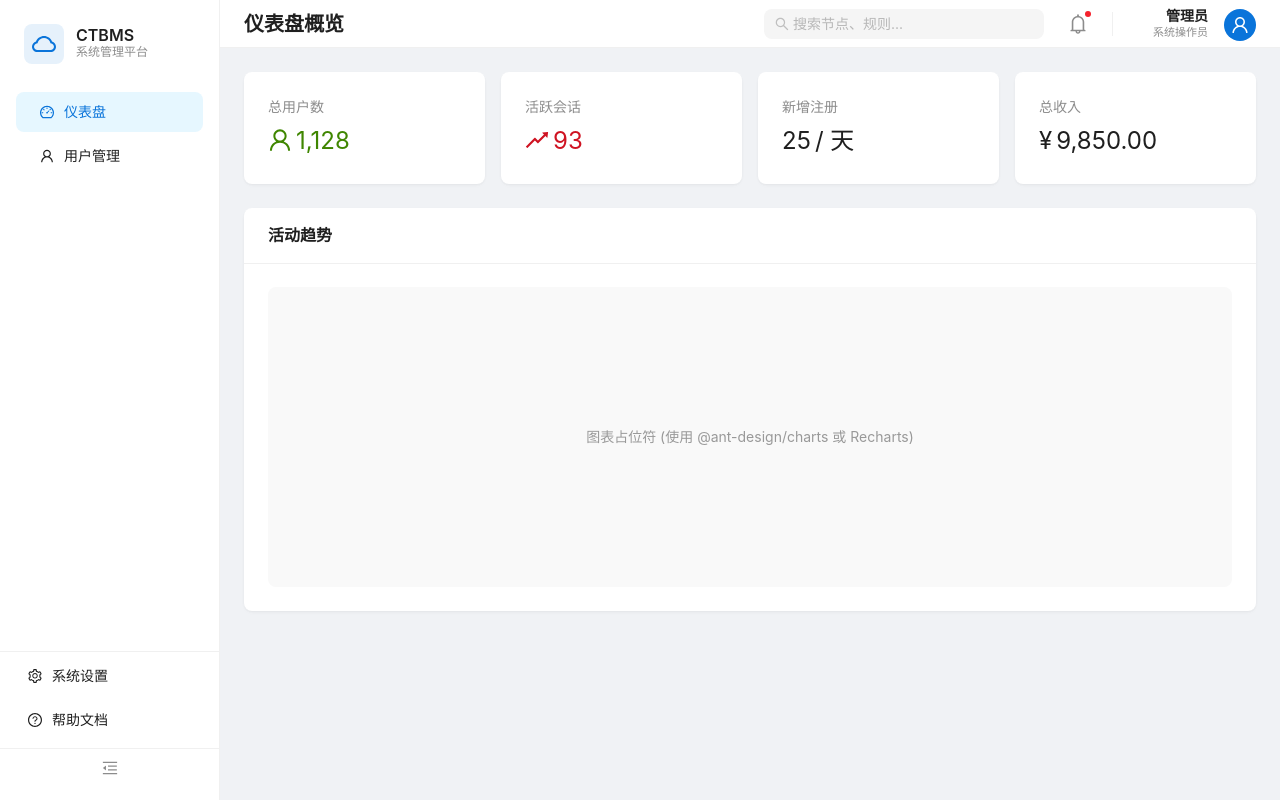
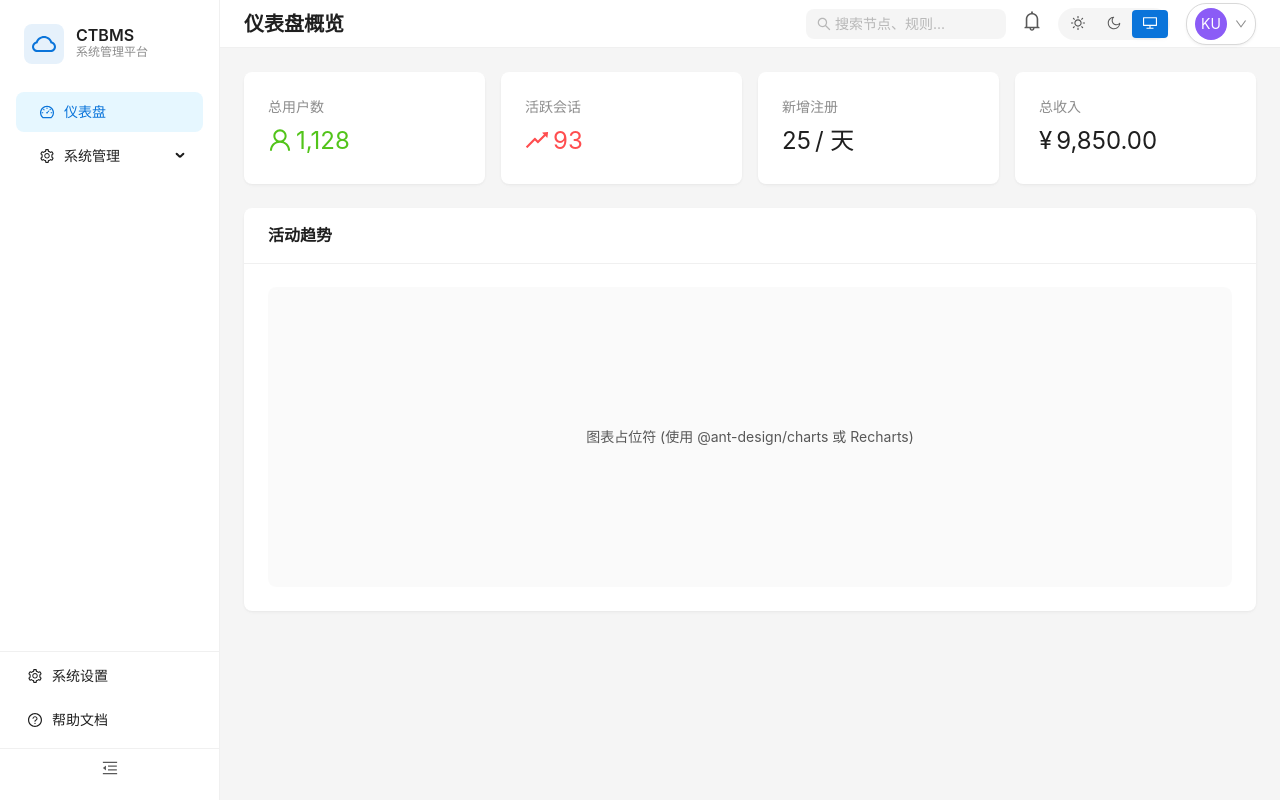
Before and after one commit to ccnuzw/CTBMS, a React (Vite) app in the folder apps/web/: page /dashboard in a window 1280 px wide. Built offline with nearby package versions, Linux system fonts and the light colour scheme.

Commit message:
布局优化

```diff
--- a/apps/web/src/App.tsx
+++ b/apps/web/src/App.tsx
@@ -2,7 +2,7 @@ import React from 'react';
 import { ConfigProvider, App as AntdApp } from 'antd';
 import { QueryClient, QueryClientProvider } from '@tanstack/react-query';
 import { RouterProvider } from 'react-router-dom';
-import theme from './theme/themeConfig';
+import { ThemeProvider } from './theme/ThemeContext';
 import { router } from './routes';
 
 const queryClient = new QueryClient();
@@ -10,11 +10,11 @@ const queryClient = new QueryClient();
 const App: React.FC = () => {
     return (
         <QueryClientProvider client={queryClient}>
-            <ConfigProvider theme={theme}>
+            <ThemeProvider>
                 <AntdApp>
                     <RouterProvider router={router} />
                 </AntdApp>
-            </ConfigProvider>
+            </ThemeProvider>
         </QueryClientProvider>
     );
 }
--- /dev/null
+++ b/apps/web/src/components/ThemeSwitcher.tsx
@@ -0,0 +1,46 @@
+import React from 'react';
+import { Segmented, ConfigProvider, theme } from 'antd';
+import { SunOutlined, MoonOutlined, DesktopOutlined } from '@ant-design/icons';
+import { useTheme } from '../theme/ThemeContext';
+
+export const ThemeSwitcher: React.FC = () => {
+    const { themeMode, setThemeMode } = useTheme();
+    const { token } = theme.useToken();
+
+    return (
+        <ConfigProvider
+            theme={{
+                components: {
+                    Segmented: {
+                        itemSelectedBg: token.colorPrimary,
+                        itemSelectedColor: '#fff',
+                        trackBg: token.colorFillTertiary,
+                    }
+                }
+            }}
+        >
+            <Segmented
+                value={themeMode}
+                onChange={(value) => setThemeMode(value as 'light' | 'dark' | 'system')}
+                options={[
+                    {
+                        value: 'light',
+                        icon: <SunOutlined />,
+                    },
+                    {
+                        value: 'dark',
+                        icon: <MoonOutlined />,
+                    },
+                    {
+                        value: 'system',
+                        icon: <DesktopOutlined />,
+                    },
+                ]}
+                style={{
+                    borderRadius: 20, // Rounded style as per image
+                    padding: 2
+                }}
+            />
+        </ConfigProvider>
+    );
+};
--- /dev/null
+++ b/apps/web/src/components/UserDropdown.tsx
@@ -0,0 +1,120 @@
+import React from 'react';
+import { Dropdown, Avatar, Typography, MenuProps, theme, Space } from 'antd';
+import { UserOutlined, SettingOutlined, LogoutOutlined, DownOutlined } from '@ant-design/icons';
+
+const { Text, Title } = Typography;
+
+export const UserDropdown: React.FC = () => {
+    const { token } = theme.useToken();
+
+    const menuStyle: React.CSSProperties = {
+        boxShadow: token.boxShadowSecondary,
+        borderRadius: token.borderRadiusLG,
+        padding: 16,
+        width: 280,
+        backgroundColor: token.colorBgElevated,
+    };
+
+    const itemStyle: React.CSSProperties = {
+        display: 'flex',
+        alignItems: 'center',
+        padding: '10px 12px',
+        fontSize: 14,
+        cursor: 'pointer',
+        borderRadius: token.borderRadius,
+        transition: 'background-color 0.2s',
+        marginBottom: 4,
+        color: token.colorText,
+    };
+
+    const dropdownContent = (
+        <div style={menuStyle}>
+            <div style={{ display: 'flex', alignItems: 'center', gap: 16, marginBottom: 24, padding: '0 8px' }}>
+                <Avatar
+                    size={64}
+                    style={{
+                        backgroundColor: '#8b5cf6', // Purple color from image
+                        fontSize: 24,
+                        verticalAlign: 'middle',
+                        border: `4px solid ${token.colorBgContainer}` // White border effect if on white bg
+                    }}
+                >
+                    KU
+                </Avatar>
+                <div style={{ overflow: 'hidden' }}>
+                    <Title level={5} style={{ margin: 0, marginBottom: 4 }}>kuaidao</Title>
+                    <Text type="secondary" ellipsis style={{ fontSize: 13 }}>ccnuzw@gmail.com</Text>
+                </div>
+            </div>
+
+            <div
+                style={itemStyle}
+                className="user-menu-item"
+                onClick={() => console.log('Profile clicked')}
+            >
+                <UserOutlined style={{ marginRight: 12, fontSize: 16 }} />
+                <span>个人资料</span>
+            </div>
+
+            <div
+                style={itemStyle}
+                className="user-menu-item"
+                onClick={() => console.log('Settings clicked')}
+            >
+                <SettingOutlined style={{ marginRight: 12, fontSize: 16 }} />
+                <span>设置</span>
+            </div>
+
+            <div
+                style={{ ...itemStyle, color: token.colorError, marginTop: 12 }}
+                className="user-menu-item-danger"
+                onClick={() => console.log('Logout clicked')}
+            >
+                <LogoutOutlined style={{ marginRight: 12, fontSize: 16 }} />
+                <span>退出登录</span>
+            </div>
+
+            <style>
+                {`
+                    .user-menu-item:hover {
+                        background-color: ${token.colorFillTertiary};
+                    }
+                    .user-menu-item-danger:hover {
+                        background-color: ${token.colorErrorBg};
+                    }
+                `}
+            </style>
+        </div>
+    );
+
+    return (
+        <Dropdown
+            dropdownRender={() => dropdownContent}
+            placement="bottomRight"
+            trigger={['click']}
+        >
+            <div style={{
+                display: 'flex',
+                alignItems: 'center',
+                gap: 8,
+                cursor: 'pointer',
+                padding: '4px 8px',
+                borderRadius: 20,
+                border: `1px solid ${token.colorBorder}`,
+                backgroundColor: token.colorBgContainer,
+                boxShadow: token.boxShadowTertiary, // Subtle shadow for the pill
+            }}>
+                <Avatar
+                    size={32}
+                    style={{
+                        backgroundColor: '#8b5cf6', // Matching purple
+                        fontSize: 14
+                    }}
+                >
+                    KU
+                </Avatar>
+                <DownOutlined style={{ fontSize: 12, color: token.colorTextTertiary }} />
+            </div>
+        </Dropdown>
+    );
+};
--- a/apps/web/src/features/dashboard/DashboardPage.tsx
+++ b/apps/web/src/features/dashboard/DashboardPage.tsx
@@ -1,20 +1,21 @@
 import React from 'react';
-import { Card, Row, Col, Statistic } from 'antd';
+import { Card, Row, Col, Statistic, theme } from 'antd';
 import { UserOutlined, RiseOutlined, TeamOutlined } from '@ant-design/icons';
 
 export const DashboardPage: React.FC = () => {
+    const { token } = theme.useToken();
     return (
         <div>
 
             <Row gutter={[16, 16]}>
                 <Col xs={24} sm={12} lg={6}>
                     <Card variant="borderless">
-                        <Statistic title="总用户数" value={1128} prefix={<UserOutlined />} valueStyle={{ color: '#3f8600' }} />
+                        <Statistic title="总用户数" value={1128} prefix={<UserOutlined />} valueStyle={{ color: token.colorSuccess }} />
                     </Card>
                 </Col>
                 <Col xs={24} sm={12} lg={6}>
                     <Card variant="borderless">
-                        <Statistic title="活跃会话" value={93} prefix={<RiseOutlined />} valueStyle={{ color: '#cf1322' }} />
+                        <Statistic title="活跃会话" value={93} prefix={<RiseOutlined />} valueStyle={{ color: token.colorError }} />
                     </Card>
                 </Col>
                 <Col xs={24} sm={12} lg={6}>
@@ -32,8 +33,8 @@ export const DashboardPage: React.FC = () => {
             <Row gutter={[16, 16]} style={{ marginTop: 24 }}>
                 <Col span={24}>
                     <Card title="活动趋势" variant="borderless">
-                        <div style={{ height: 300, display: 'flex', alignItems: 'center', justifyContent: 'center', background: '#f9f9f9', borderRadius: 8 }}>
-                            <span style={{ color: '#999' }}>图表占位符 (使用 @ant-design/charts 或 Recharts)</span>
+                        <div style={{ height: 300, display: 'flex', alignItems: 'center', justifyContent: 'center', background: token.colorFillQuaternary, borderRadius: token.borderRadiusLG }}>
+                            <span style={{ color: token.colorTextSecondary }}>图表占位符 (使用 @ant-design/charts 或 Recharts)</span>
                         </div>
                     </Card>
                 </Col>
--- a/apps/web/src/layouts/MainLayout.tsx
+++ b/apps/web/src/layouts/MainLayout.tsx
@@ -10,18 +10,18 @@ import {
     CloudOutlined,
     SettingOutlined,
     QuestionCircleOutlined,
-    LogoutOutlined,
 } from '@ant-design/icons';
 import { Outlet, useNavigate, useLocation } from 'react-router-dom';
+import { ThemeSwitcher } from '../components/ThemeSwitcher';
+import { UserDropdown } from '../components/UserDropdown';
 
 const { Header, Sider, Content } = Layout;
 const { Title, Text } = Typography;
 
 export const MainLayout: React.FC = () => {
     const [collapsed, setCollapsed] = useState(false);
-    const {
-        token: { colorBgContainer, borderRadiusLG, colorPrimary },
-    } = antTheme.useToken();
+    const { token } = antTheme.useToken();
+    const { colorBgContainer, colorPrimary } = token;
     const navigate = useNavigate();
     const location = useLocation();
 
@@ -36,27 +36,7 @@ export const MainLayout: React.FC = () => {
         }
     };
 
-    const userMenu: MenuProps['items'] = [
-        {
-            key: 'profile',
-            label: '个人中心',
-            icon: <UserOutlined />,
-        },
-        {
-            key: 'settings',
-            label: '系统设置',
-            icon: <SettingOutlined />,
-        },
-        {
-            type: 'divider',
-        },
-        {
-            key: 'logout',
-            label: '退出登录',
-            icon: <LogoutOutlined />,
-            danger: true,
-        },
-    ];
+
 
     return (
         <Layout style={{ height: '100vh', overflow: 'hidden' }}>
@@ -75,8 +55,8 @@ export const MainLayout: React.FC = () => {
                 collapsed={collapsed}
                 width={220}
                 style={{
-                    background: '#fff',
-                    borderRight: '1px solid #f0f0f0',
+                    background: colorBgContainer,
+                    borderRight: `1px solid ${token.colorBorderSecondary}`,
                     // Flex column to ensure children fill the space
                     display: 'flex',
                     flexDirection: 'column',
@@ -109,7 +89,6 @@ export const MainLayout: React.FC = () => {
 
                     <div style={{ flex: 1, overflowY: 'auto' }}>
                         <Menu
-                            theme="light"
                             mode="inline"
                             selectedKeys={[location.pathname]}
                             onClick={({ key }) => navigate(key)}
@@ -121,17 +100,37 @@ export const MainLayout: React.FC = () => {
                                     label: '仪表盘',
                                 },
                                 {
-                                    key: '/users',
-                                    icon: <UserOutlined />,
-                                    label: '用户管理',
+                                    key: 'system',
+                                    icon: <SettingOutlined />,
+                                    label: '系统管理',
+                                    children: [
+                                        {
+                                            key: '/users',
+                                            icon: <UserOutlined />,
+                                            label: '用户管理',
+                                        },
+                                        {
+                                            key: 'settings',
+                                            label: '设置中心',
+                                            children: [
+                                                {
+                                                    key: '/settings/general',
+                                                    label: '通用设置',
+                                                },
+                                                {
+                                                    key: '/settings/security',
+                                                    label: '安全设置',
+                                                }
+                                            ]
+                                        }
+                                    ]
                                 },
                             ]}
                         />
                     </div>
 
-                    <div style={{ padding: '0 0 12px 0', borderTop: '1px solid #f0f0f0', flexShrink: 0 }}>
+                    <div style={{ padding: '0 0 12px 0', borderTop: `1px solid ${token.colorBorderSecondary}`, flexShrink: 0 }}>
                         <Menu
-                            theme="light"
                             mode="inline"
                             selectable={false}
                             style={{ borderRight: 0 }}
@@ -156,8 +155,8 @@ export const MainLayout: React.FC = () => {
                                 alignItems: 'center',
                                 justifyContent: 'center',
                                 cursor: 'pointer',
-                                color: '#8c8c8c',
-                                borderTop: '1px solid #f0f0f0',
+                                color: token.colorTextSecondary,
+                                borderTop: `1px solid ${token.colorBorderSecondary}`,
                                 marginTop: 4,
                                 fontSize: 16
                             }}
@@ -174,7 +173,7 @@ export const MainLayout: React.FC = () => {
                     display: 'flex',
                     alignItems: 'center',
                     justifyContent: 'space-between',
-                    borderBottom: '1px solid #f0f0f0',
+                    borderBottom: `1px solid ${token.colorBorderSecondary}`,
                     height: 48,
                     flexShrink: 0,
                     zIndex: 99
@@ -183,32 +182,18 @@ export const MainLayout: React.FC = () => {
                         <Title level={4} style={{ margin: 0 }}>{getPageTitle()}</Title>
                     </div>
 
-                    <div style={{ display: 'flex', alignItems: 'center', gap: 24 }}>
+                    <div style={{ display: 'flex', alignItems: 'center', gap: 16 }}>
                         <Input
-                            prefix={<SearchOutlined style={{ color: '#bfbfbf' }} />}
+                            prefix={<SearchOutlined style={{ color: token.colorTextPlaceholder }} />}
                             placeholder="搜索节点、规则..."
-                            style={{ width: 280, borderRadius: 8, background: '#f5f5f5', border: 'none' }}
+                            style={{ width: 200, borderRadius: 8, background: token.colorFillTertiary, border: 'none' }}
                             variant="borderless"
                         />
-                        <Badge dot color="red">
-                            <span style={{ display: 'flex', alignItems: 'center' }}>
-                                <BellOutlined style={{ fontSize: 20, color: '#8c8c8c', cursor: 'pointer' }} />
-                            </span>
+                        <Badge dot color="red" style={{ marginRight: 8 }}>
+                            <BellOutlined style={{ fontSize: 20, color: token.colorTextSecondary, cursor: 'pointer' }} />
                         </Badge>
-                        <div style={{ height: 24, width: 1, background: '#f0f0f0' }} />
-                        <Dropdown menu={{ items: userMenu }} placement="bottomRight" arrow>
-                            <Space size="middle" style={{ cursor: 'pointer' }}>
-                                <div style={{ textAlign: 'right', display: 'none', lineHeight: 1.2 }}>
-                                    <div style={{ fontWeight: 500 }}>管理员</div>
-                                    <div style={{ fontSize: 12, color: '#8c8c8c' }}>系统操作员</div>
-                                </div>
-                                <div style={{ textAlign: 'right', lineHeight: 1.3 }}>
-                                    <div style={{ fontWeight: 600, fontSize: 14 }}>管理员</div>
-                                    <div style={{ fontSize: 11, color: '#8c8c8c' }}>系统操作员</div>
-                                </div>
-                                <Avatar icon={<UserOutlined />} style={{ backgroundColor: colorPrimary }} />
-                            </Space>
-                        </Dropdown>
+                        <ThemeSwitcher />
+                        <UserDropdown />
                     </div>
                 </Header>
                 <Content
--- /dev/null
+++ b/apps/web/src/theme/ThemeContext.tsx
@@ -0,0 +1,75 @@
+import React, { createContext, useContext, useEffect, useState } from 'react';
+import { ConfigProvider, theme as antTheme } from 'antd';
+import zhCN from 'antd/locale/zh_CN';
+import baseTheme from './themeConfig';
+
+type ThemeMode = 'light' | 'dark' | 'system';
+
+interface ThemeContextType {
+    themeMode: ThemeMode;
+    setThemeMode: (mode: ThemeMode) => void;
+    isDarkMode: boolean;
+}
+
+const ThemeContext = createContext<ThemeContextType | undefined>(undefined);
+
+export const useTheme = () => {
+    const context = useContext(ThemeContext);
+    if (!context) {
+        throw new Error('useTheme must be used within a ThemeProvider');
+    }
+    return context;
+};
+
+export const ThemeProvider: React.FC<{ children: React.ReactNode }> = ({ children }) => {
+    const [themeMode, setThemeMode] = useState<ThemeMode>(() => {
+        const saved = localStorage.getItem('themeMode');
+        return (saved as ThemeMode) || 'system';
+    });
+
+    const [isDark, setIsDark] = useState(false);
+
+    useEffect(() => {
+        localStorage.setItem('themeMode', themeMode);
+
+        const mediaQuery = window.matchMedia('(prefers-color-scheme: dark)');
+
+        const updateTheme = () => {
+            if (themeMode === 'system') {
+                setIsDark(mediaQuery.matches);
+            } else {
+                setIsDark(themeMode === 'dark');
+            }
+        };
+
+        updateTheme();
+
+        const handler = () => {
+            if (themeMode === 'system') {
+                updateTheme();
+            }
+        };
+
+        mediaQuery.addEventListener('change', handler);
+        return () => mediaQuery.removeEventListener('change', handler);
+    }, [themeMode]);
+
+    return (
+        <ThemeContext.Provider value={{ themeMode, setThemeMode, isDarkMode: isDark }}>
+            <ConfigProvider
+                locale={zhCN}
+                theme={{
+                    ...baseTheme,
+                    algorithm: isDark ? antTheme.darkAlgorithm : antTheme.defaultAlgorithm,
+                    token: {
+                        ...baseTheme.token,
+                        // Override specific tokens for dark mode if needed here,
+                        // or rely on the algorithm + base tokens
+                    }
+                }}
+            >
+                {children}
+            </ConfigProvider>
+        </ThemeContext.Provider>
+    );
+};
--- a/apps/web/src/theme/themeConfig.ts
+++ b/apps/web/src/theme/themeConfig.ts
@@ -5,17 +5,10 @@ const theme: ThemeConfig = {
         fontSize: 14,
         colorPrimary: '#0A74DA',
         borderRadius: 6,
-        colorBgLayout: '#F0F2F5',
     },
     components: {
-        Layout: {
-            bodyBg: '#F0F2F5',
-            headerBg: '#FFFFFF',
-            siderBg: '#FFFFFF',
-        },
         Menu: {
             itemSelectedColor: '#0A74DA',
-            itemSelectedBg: '#E6F7FF',
         },
     },
 };
```
Also changed, not shown: 2 other files (tests, documents, lock files or other folders).
